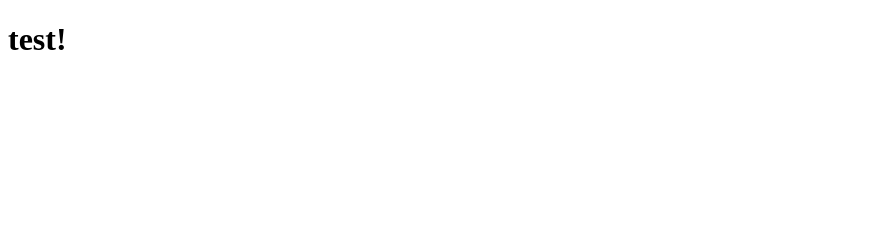
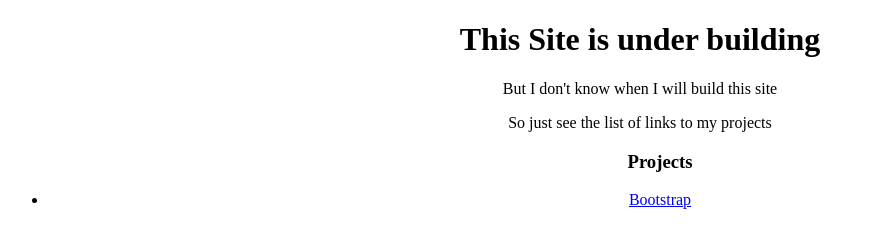
Before and after one commit to daffaizdihar/daffaizdihar.github.io, a plain HTML site: page index.html in a window 1280 px wide. Shown: the whole page, without its empty margins (0-875 px from the left). Drawn offline with Linux system fonts and the light colour scheme.

Commit message:
modify index.html

```diff
--- a/index.html
+++ b/index.html
@@ -7,6 +7,14 @@
     <title>Github Pages</title>
   </head>
   <body>
-    <h1>test!</h1>
+    <div class="container" style="text-align: center">
+      <h1>This Site is under building</h1>
+      <p>But I don't know when I will build this site</p>
+      <p>So just see the list of links to my projects</p>
+      <ul>
+        <h3>Projects</h3>
+        <li><a href="https://daffaizdihar.github.io/bootstrap/">Bootstrap</a></li>
+      </ul>
+    </div>
   </body>
 </html>
```
